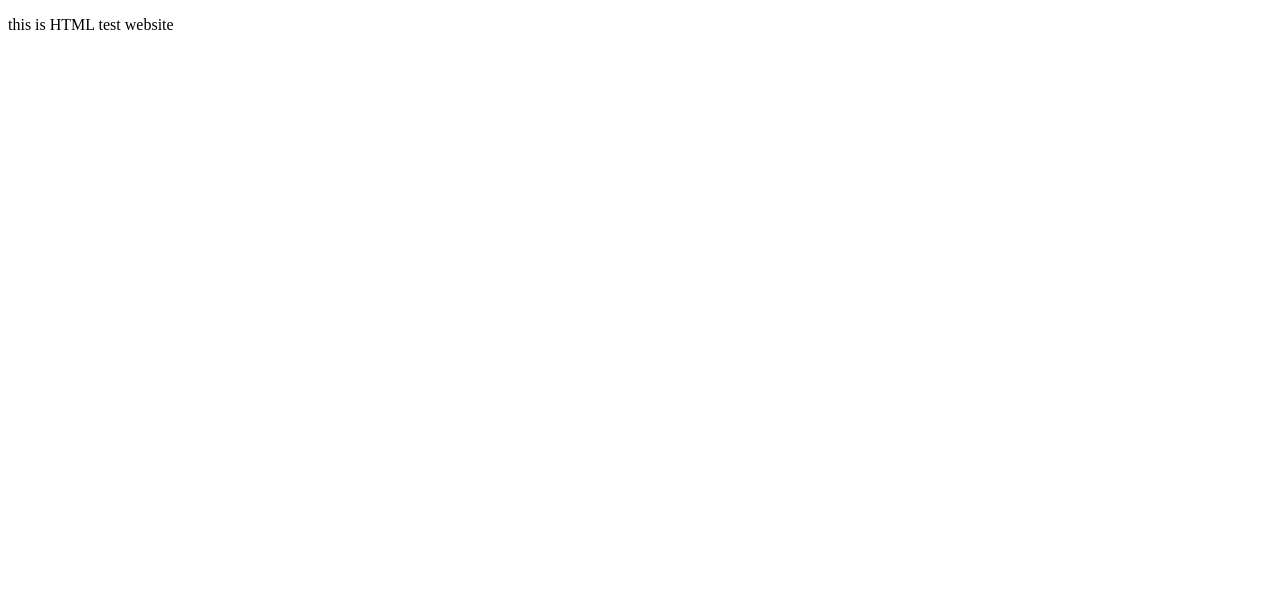
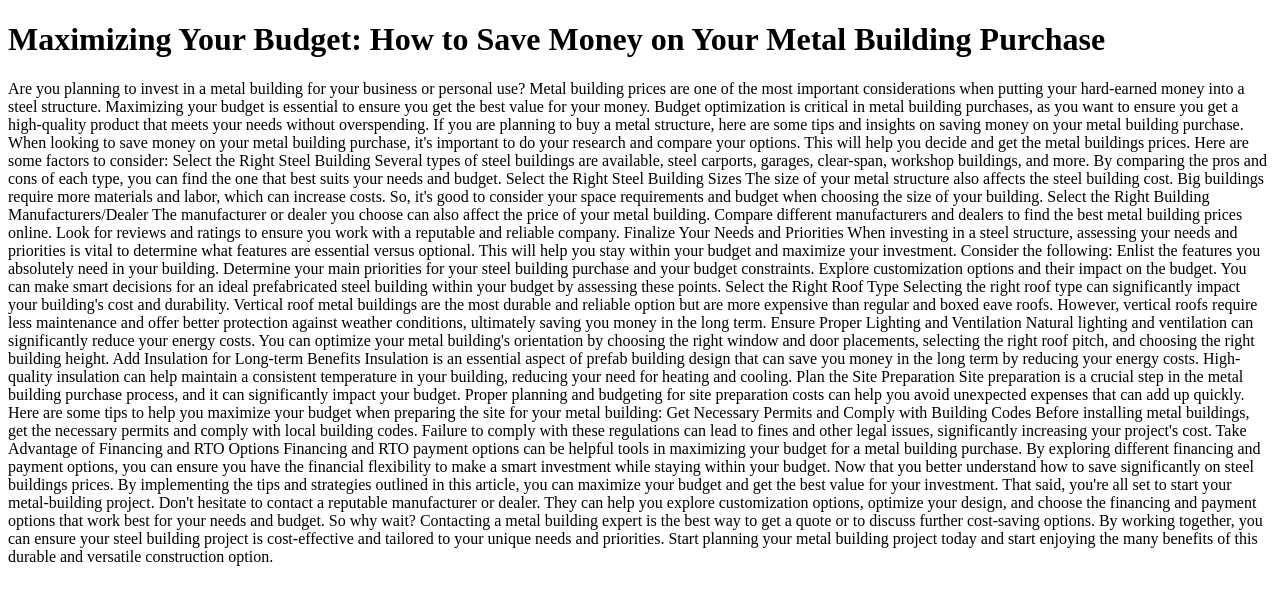
Before and after one commit to chrisegg3/vss.github.io, a plain HTML site: page index.html in a window 1280 px wide. Drawn offline with Linux system fonts and the light colour scheme.

Commit message:
code changes 1

```diff
--- a/index.html
+++ b/index.html
@@ -7,6 +7,41 @@
     <title>Maximizing Your Budget: How to Save Money on Your Metal Building Purchase</title>
   </head>
   <body>
-    <p>this is HTML test website</p>
+    <h1>Maximizing Your Budget: How to Save Money on Your Metal Building Purchase</h1>
+Are you planning to invest in a metal building for your business or personal use? Metal building prices are one of the most important considerations when putting your hard-earned money into a steel structure.
+Maximizing your budget is essential to ensure you get the best value for your money. Budget optimization is critical in metal building purchases, as you want to ensure you get a high-quality product that meets your needs without overspending.
+If you are planning to buy a metal structure, here are some tips and insights on saving money on your metal building purchase.
+When looking to save money on your metal building purchase, it's important to do your research and compare your options. This will help you decide and get the metal buildings prices. Here are some factors to consider:
+Select the Right Steel Building
+Several types of steel buildings are available, steel carports, garages, clear-span, workshop buildings, and more. By comparing the pros and cons of each type, you can find the one that best suits your needs and budget.
+Select the Right Steel Building Sizes
+The size of your metal structure also affects the steel building cost. Big buildings require more materials and labor, which can increase costs. So, it's good to consider your space requirements and budget when choosing the size of your building.
+Select the Right Building Manufacturers/Dealer
+The manufacturer or dealer you choose can also affect the price of your metal building. Compare different manufacturers and dealers to find the best metal building prices online. Look for reviews and ratings to ensure you work with a reputable and reliable company.
+Finalize Your Needs and Priorities
+When investing in a steel structure, assessing your needs and priorities is vital to determine what features are essential versus optional. This will help you stay within your budget and maximize your investment. Consider the following:
+Enlist the features you absolutely need in your building.
+Determine your main priorities for your steel building purchase and your budget constraints.
+Explore customization options and their impact on the budget.
+You can make smart decisions for an ideal prefabricated steel building within your budget by assessing these points.
+Select the Right Roof Type
+Selecting the right roof type can significantly impact your building's cost and durability. Vertical roof metal buildings are the most durable and reliable option but are more expensive than regular and boxed eave roofs.
+However, vertical roofs require less maintenance and offer better protection against weather conditions, ultimately saving you money in the long term.
+Ensure Proper Lighting and Ventilation
+Natural lighting and ventilation can significantly reduce your energy costs. You can optimize your metal building's orientation by choosing the right window and door placements, selecting the right roof pitch, and choosing the right building height.
+Add Insulation for Long-term Benefits
+Insulation is an essential aspect of prefab building design that can save you money in the long term by reducing your energy costs. High-quality insulation can help maintain a consistent temperature in your building, reducing your need for heating and cooling.
+Plan the Site Preparation
+Site preparation is a crucial step in the metal building purchase process, and it can significantly impact your budget. Proper planning and budgeting for site preparation costs can help you avoid unexpected expenses that can add up quickly. Here are some tips to help you maximize your budget when preparing the site for your metal building:
+Get Necessary Permits and Comply with Building Codes
+Before installing metal buildings, get the necessary permits and comply with local building codes.
+Failure to comply with these regulations can lead to fines and other legal issues, significantly increasing your project's cost.
+Take Advantage of Financing and RTO Options
+Financing and RTO payment options can be helpful tools in maximizing your budget for a metal building purchase. By exploring different financing and payment options, you can ensure you have the financial flexibility to make a smart investment while staying within your budget.
+Now that you better understand how to save significantly on steel buildings prices. By implementing the tips and strategies outlined in this article, you can maximize your budget and get the best value for your investment.
+That said, you're all set to start your metal-building project. Don't hesitate to contact a reputable manufacturer or dealer. They can help you explore customization options, optimize your design, and choose the financing and payment options that work best for your needs and budget.
+So why wait? Contacting a metal building expert is the best way to get a quote or to discuss further cost-saving options. By working together, you can ensure your steel building project is cost-effective and tailored to your unique needs and priorities.
+Start planning your metal building project today and start enjoying the many benefits of this durable and versatile construction option.
+
   </body>
 </html>
```
